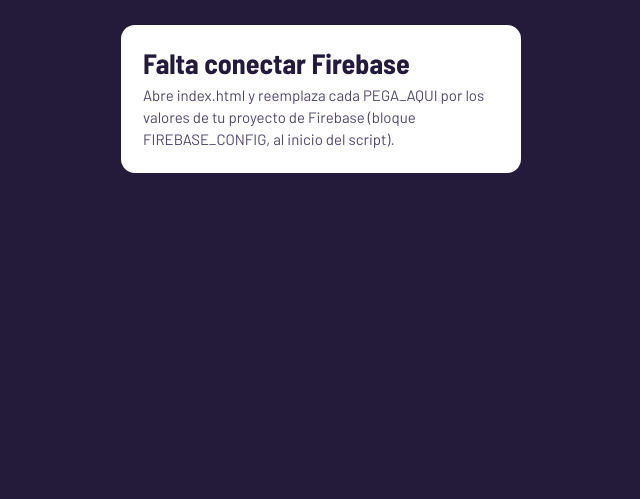
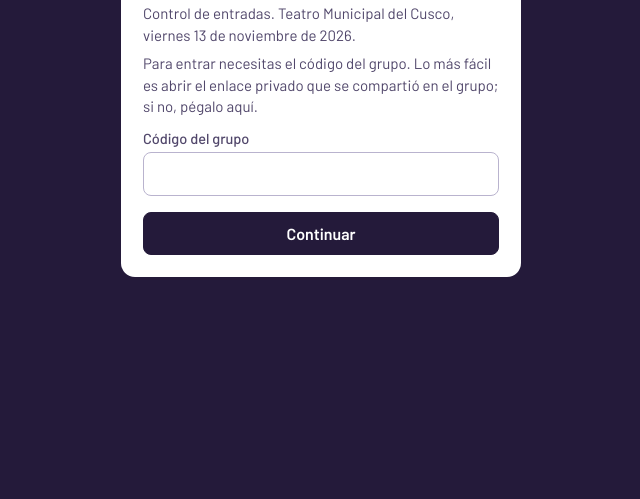
Before and after one commit to danielpadilla9322/SAQRA, a plain HTML site: page index.html in a window 1280 px wide. Shown: the part 301-800 px from the top of the page, without its empty margins (319-959 px from the left). Drawn offline with Linux system fonts and the light colour scheme.

Commit message:
Add files via upload

```diff
--- a/index.html
+++ b/index.html
@@ -262,17 +262,18 @@
 /* =====================================================================
    1. CONFIGURACIÓN
    ---------------------------------------------------------------------
-   Pega aquí los valores de tu proyecto de Firebase (Configuración del
-   proyecto > Tus apps > Configuración del SDK). Reemplaza cada PEGA_AQUI.
+   Datos del proyecto de Firebase "danzasaqra-5c9ad" (ya configurados).
    El código secreto del grupo NO va en este archivo: viaja en el enlace
    privado que se comparte en el grupo (termina en #k=CÓDIGO).
    ===================================================================== */
 const FIREBASE_CONFIG = {
-  apiKey: "PEGA_AQUI",
-  authDomain: "PEGA_AQUI",
-  databaseURL: "PEGA_AQUI",
-  projectId: "PEGA_AQUI",
-  appId: "PEGA_AQUI"
+  apiKey: "AIzaSyDUt7_2C8qk_uviislV3nrUqVI--kjqZ0M",
+  authDomain: "danzasaqra-5c9ad.firebaseapp.com",
+  databaseURL: "https://danzasaqra-5c9ad-default-rtdb.firebaseio.com",
+  projectId: "danzasaqra-5c9ad",
+  storageBucket: "danzasaqra-5c9ad.firebasestorage.app",
+  messagingSenderId: "125831487513",
+  appId: "1:125831487513:web:dfedf91f3c4a141c5f0a88"
 };
 const FIREBASE_SDK = '10.12.2';
 
```
